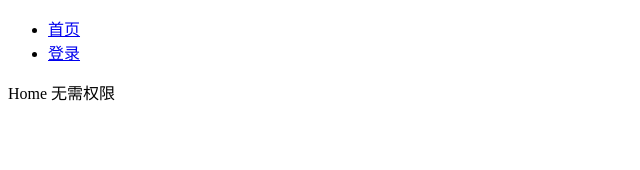
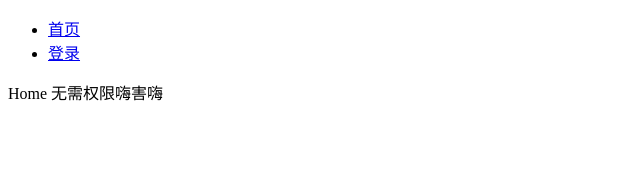
Before and after one commit to SexyLittleSucklingPig/gitTest, a React (Create React App) app: page / in a window 1280 px wide. Shown: the top 170 px of the page, without its empty margins (0-640 px from the left). Built offline with nearby package versions, Linux system fonts and the light colour scheme.

Commit message:
'分支修改'

```diff
--- a/src/conmponents/AusthForm.jsx
+++ b/src/conmponents/AusthForm.jsx
@@ -65,7 +65,7 @@ export default function AusthForm() {
     return (
         <div>
             <h1>21121</h1>
-            <h1>dev分支一次</h1>
+            <h1>dev分支二次</h1>
             <p style={{ color: 'red' }}>
                 {regError ? regError.data.error.message : ''}
             </p>
--- a/src/conmponents/Home.js
+++ b/src/conmponents/Home.js
@@ -3,6 +3,6 @@ import React from 'react'
 export default function Home() {
     return (
         <div>
-            Home 无需权限</div>
+            Home 无需权限嗨害嗨</div>
     )
 }
```
